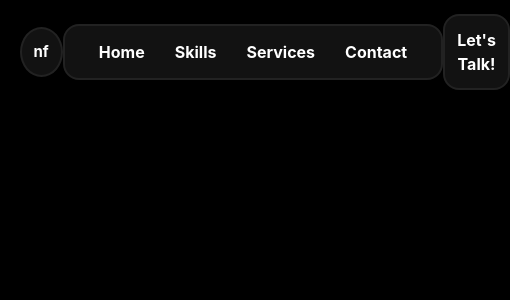
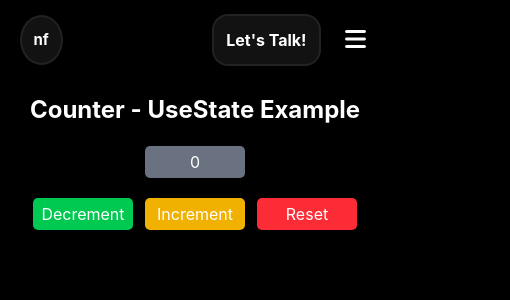
Before and after one commit to noorf-02/Front-End-Portfolio, a React (Vite) app: page / in a window 390 px wide. Shown: the top 300 px of the page, 510 px wide, since content can reach past the window. Built offline with nearby package versions, Linux system fonts and the light colour scheme.

Commit message:
created counter

```diff
--- a/index.html
+++ b/index.html
@@ -3,6 +3,7 @@
   <head>
     <meta charset="UTF-8" />
     <meta name="viewport" content="width=device-width, initial-scale=1.0" />
+    <link rel="stylesheet" href="https://cdnjs.cloudflare.com/ajax/libs/font-awesome/7.0.1/css/all.min.css">
     <link rel="stylesheet" href="index.css">
     <title>Front End Developer</title>
   </head>
--- a/src/components/Shared/Hero.jsx
+++ b/src/components/Shared/Hero.jsx
@@ -1,18 +1,41 @@
 import React from 'react'
+import { useState } from 'react'
 
 export default function Hero() {
+
+    const [ value, setValue ] = useState(0)
+
   return (
+    <>
     <div className='w-[90%] mx-auto text-white py-3.5'>
       <nav className='flex justify-between items-center'>
         <span className="border-[#222222] border-[2px] text-[15px] p-3 rounded-[50%] bg-[#1A1A1A]/70 font-bold text-white cursor-pointer hover:bg-[#2A2A2A]/70">nf</span>
-        <div className="nav-list flex gap-7.5 border-[#222222] border-[2px] py-3.5 px-8.5 rounded-2xl bg-[#1A1A1A]/70 font-bold text-white cursor-pointer ">
+        <div className="nav-list gap-7.5 border-[#222222] border-[2px] py-3.5 px-8.5 rounded-2xl bg-[#1A1A1A]/70 font-bold text-white cursor-pointer sm:flex hidden ">
             <div className="nav-items relative after:absolute after:-bottom-1 after:w-0 after:bg-white/70 hover:after:w-full after:left-0 after:h-0.5 after:transition-all after:duration-300 ">Home</div>
-            <div className="nav-items relative after:absolute after:-bottom-1 after:w-0 after:bg-white/70 hover:after:w-full after:left-0 after:h-0.5 after:transition-all after:duration-300 ">Skills</div>
+            <div className="nav-items relative after:absolute after:-bottom-1 after:w-0 after:bg-white/70 hover:after:w-full after:left-0 after:h-0.5 after:transition-all after:duration-300 ">Projects</div>
             <div className="nav-items relative after:absolute after:-bottom-1 after:w-0 after:bg-white/70 hover:after:w-full after:left-0 after:h-0.5 after:transition-all after:duration-300 ">Services</div>
             <div className="nav-items relative after:absolute after:-bottom-1 after:w-0 after:bg-white/70 hover:after:w-full after:left-0 after:h-0.5 after:transition-all after:duration-300 ">Contact</div>
         </div>
-        <button className="talk border-[#222222] border-[2px] p-3 rounded-2xl bg-[#1A1A1A]/70 font-bold text-white cursor-pointer hover:bg-[#2a2a2a]/70">Let's Talk!</button>
+        <div className='flex gap-5 items-center'><button className="talk border-[#222222] border-[2px] p-3 rounded-2xl bg-[#1A1A1A]/70 font-bold text-white cursor-pointer hover:bg-[#2a2a2a]/70">Let's Talk!</button>
+
+        <span className=' block sm:hidden'><i className="fa-solid fa-bars text-white text-2xl"></i></span>
+        </div>
       </nav>
     </div>
+
+<div className='counter text-white w-[90%] mx-auto flex flex-col items-center py-3.5 gap-5'>
+    <h1 className='counter-heading text-2xl font-bold'> Counter - UseState Example </h1>
+    <span className='bg-gray-500 p-1 px-2 rounded-[5px] w-[100px] text-center cursor-pointer'>{value}</span>
+    <div className='counter-buttons flex gap-3'>
+    <button className='bg-green-500 p-1 px-2 rounded-[5px] w-[100px] cursor-pointer hover:bg-green-600' onClick={()=> setValue(value - 1 )}>Decrement</button>
+    <button className='bg-yellow-500 p-1 px-2 rounded-[5px] w-[100px] cursor-pointer hover:bg-yellow-600' onClick={()=> setValue(value + 1)}>Increment</button>
+    <button className='bg-red-500 p-1 px-2 rounded-[5px] w-[100px] cursor-pointer hover:bg-red-600' onClick={()=> setValue(0)}>Reset</button>
+    </div>
+</div>
+
+
+
+    </>
+
   )
 }
```
